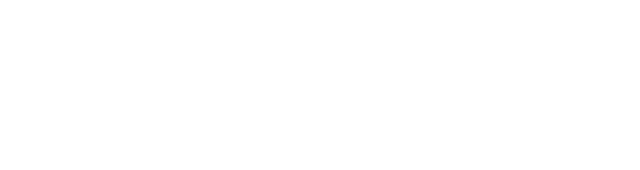
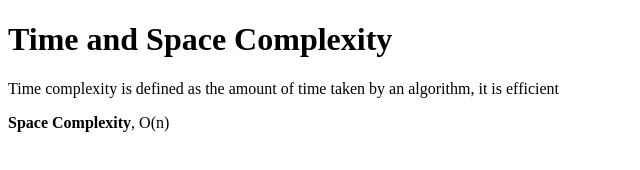
Before and after one commit to acciojob/time-and-space-complexity-mohanapriyak07, a website: page main.html in a window 1280 px wide. Shown: the whole page, without its empty margins (0-640 px from the left). Drawn offline with Linux system fonts and the light colour scheme.

Commit message:
created a submission

```diff
--- a/main.html
+++ b/main.html
@@ -8,7 +8,11 @@
 
 <body>
 	<!-- the entire body must be written by student -->
-    <script type="text/javascript" src="./script.js">
+	<h1>Time and Space Complexity</h1>
+	<p>Time complexity is defined as the amount of time taken by an algorithm, it is efficient</p>
+    <p><b>Space Complexity</b>, O(n)</p>
+
+	<script type="text/javascript" src="./script.js">
 </script>
 
 </body>
```
